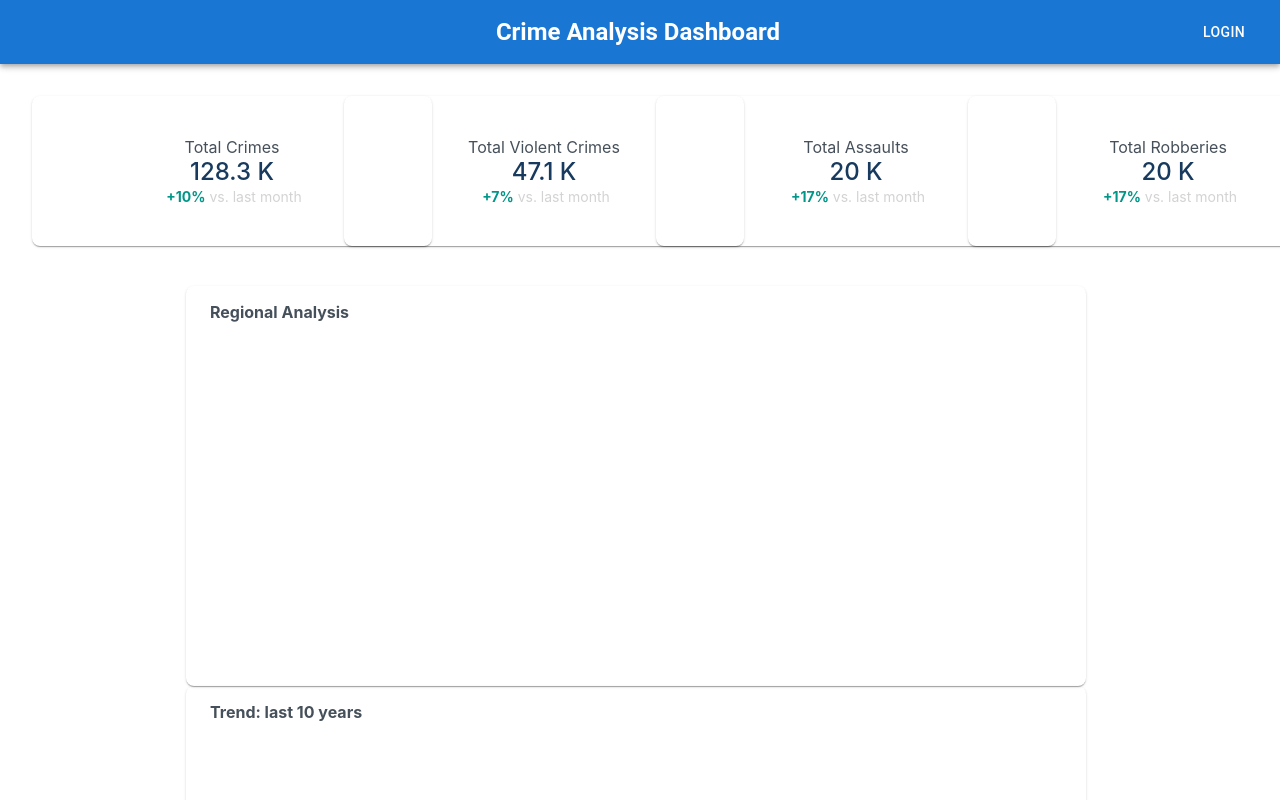
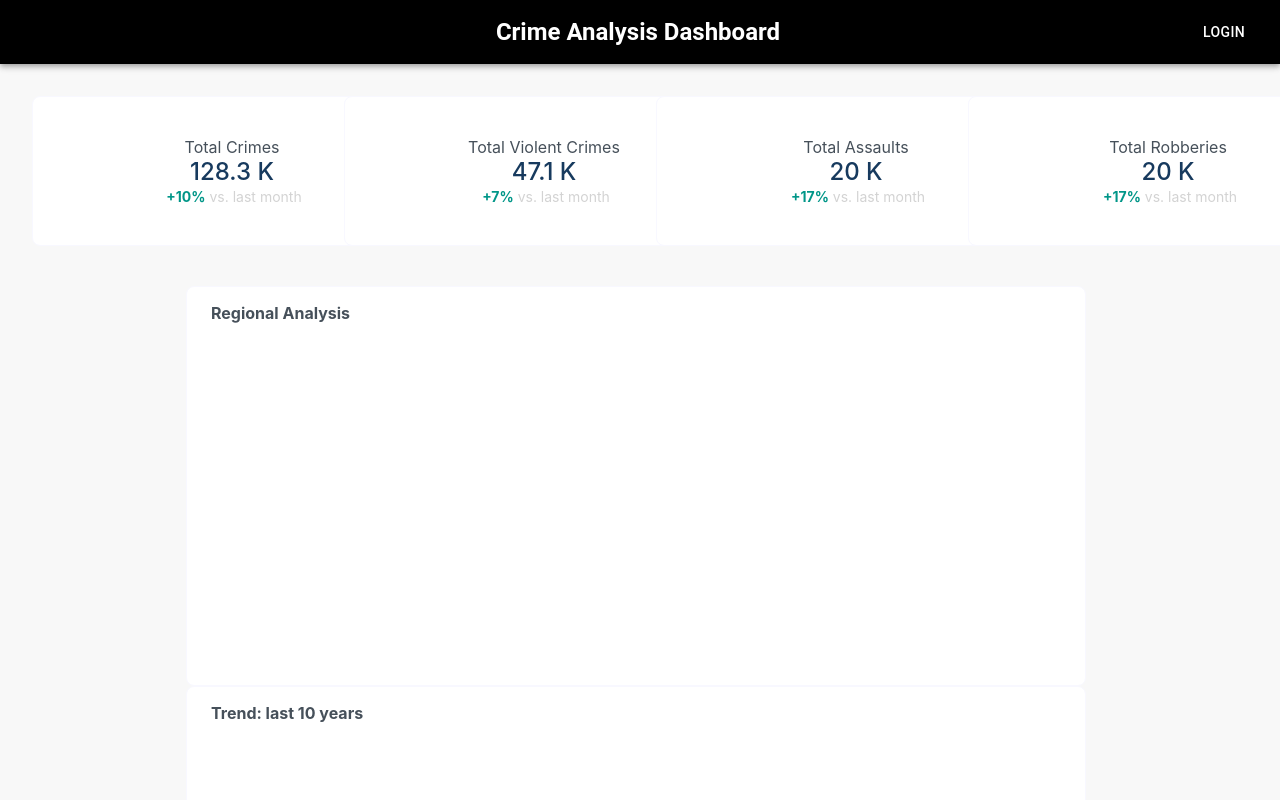
Before and after one commit to manitrana/manitrana.github.io, a React (Create React App) app: page / in a window 1280 px wide. Shown: the top 800 px of the page. Built offline with nearby package versions, Linux system fonts and the light colour scheme.

Commit message:
styling updates

```diff
--- a/src/App.css
+++ b/src/App.css
@@ -1,3 +1,8 @@
+/*Custom background color*/
+body {
+  background-color: rgb(248, 248, 248);
+}
+
 .App {
   text-align: center;
 }
--- a/src/App.js
+++ b/src/App.js
@@ -13,11 +13,6 @@ import MenuIcon from '@mui/material/MenuItem';
 import { ThemeProvider, createTheme } from '@mui/material/styles';
 import CssBaseline from '@mui/material/CssBaseline';
 
-const darkTheme = createTheme({
-  palette: {
-    mode: 'dark',
-  },
-});
 
 function App() {
   return (
@@ -26,19 +21,8 @@ function App() {
       {
       /* Nav Bar element */
       }
-
-        {/* Dark Mode Theme code */}
-
-        {/*
-        <ThemeProvider theme={darkTheme}>
-          <CssBaseline />
-          <main>This app is using the dark mode</main>
-        </ThemeProvider>
-        */}
-
-
         {/* NAVBAR */}
-        <AppBar position="static">
+      <AppBar position="static" sx={{bgcolor: 'black'}}>
         <Toolbar>
           <IconButton size="large" edge="start" color="inherit" aria-label="menu" sx={{ mr: 2 }}>
             <MenuIcon/>
@@ -57,7 +41,7 @@ function App() {
 
         {/* Total Crimes High-Level Widget */}
         <Grid item xs={3}>
-          <Container sx={{display: 'flex', justifyContent: 'center', alignItems: 'center', bgcolor: 'spacegray', boxShadow: 1, borderRadius: 2, p: 2, width: '400px', height: '150px'}}>
+          <Container sx={{display: 'flex', justifyContent: 'center', alignItems: 'center', bgcolor: 'white', border: '1px solid ghostwhite', borderRadius: 2, p: 2, width: '400px', height: '150px'}}>
             <Box sx={{alignItems: 'center'}}>
               <Box sx={{ color: '#46505A' }}>Total Crimes</Box>
               <Box sx={{color: '#173A5E', fontSize: 24, fontWeight: 'medium' }}>128.3 K</Box>
@@ -69,7 +53,7 @@ function App() {
 
         {/* Violent Crimes High-Level Widget */}
         <Grid item xs={3}>
-          <Container sx={{display: 'flex', justifyContent: 'center', alignItems: 'center', bgcolor: 'spacegray', boxShadow: 1, borderRadius: 2, p: 2, width: '400px', height: '150px'}}>
+          <Container sx={{display: 'flex', justifyContent: 'center', alignItems: 'center', bgcolor: 'white', border: '1px solid ghostwhite', borderRadius: 2, p: 2, width: '400px', height: '150px'}}>
             <Box sx={{alignItems: 'center'}}>
               <Box sx={{ color: '#46505A' }}>Total Violent Crimes</Box>
               <Box sx={{ color: '#173A5E', fontSize: 24, fontWeight: 'medium' }}>47.1 K</Box>
@@ -81,7 +65,7 @@ function App() {
 
         {/* Assaults High-Level Widget */}
         <Grid item xs={3}>
-          <Container sx={{display: 'flex', justifyContent: 'center', alignItems: 'center', bgcolor: 'spacegray', boxShadow: 1, borderRadius: 2, p: 2, width: '400px', height: '150px'}}>
+          <Container sx={{display: 'flex', justifyContent: 'center', alignItems: 'center', bgcolor: 'white', border: '1px solid ghostwhite', borderRadius: 2, p: 2, width: '400px', height: '150px'}}>
             <Box sx={{alignItems: 'center'}}>
               <Box sx={{ color: '#46505A' }}>Total Assaults</Box>
               <Box sx={{ color: '#173A5E', fontSize: 24, fontWeight: 'medium' }}>20 K</Box>
@@ -93,7 +77,7 @@ function App() {
 
         {/* Robberies High-Level Widget */}
         <Grid item xs={3}>
-          <Container sx={{display: 'flex', justifyContent: 'center',alignItems: 'center', bgcolor: 'spacegray', boxShadow: 1, borderRadius: 2, p: 2, width: '400px', height: '150px'}}>
+          <Container sx={{display: 'flex', justifyContent: 'center',alignItems: 'center', bgcolor: 'white', border: '1px solid ghostwhite', borderRadius: 2, p: 2, width: '400px', height: '150px'}}>
             <Box sx={{alignItems: 'center'}}>
               <Box sx={{ color: '#46505A' }}>Total Robberies</Box>
               <Box sx={{ color: '#173A5E', fontSize: 24, fontWeight: 'medium' }}>20 K</Box>
@@ -107,11 +91,11 @@ function App() {
 
       {/* Interactive Data Charts */}
       <Grid container spacing={1} padding="2vh">
-        <Container sx={{bgcolor: 'spacegray', boxShadow: 1, borderRadius: 2, p: 2, width: '900px', height: '400px'}}>
+        <Container sx={{bgcolor: 'white', border: '1px solid ghostwhite', borderRadius: 2, p: 2, width: '900px', height: '400px'}}>
           <Box sx={{display: 'flex', justifyContent: 'flex-start', fontWeight: 'bold', color: '#46505A' }}>Regional Analysis</Box>
         </Container>
 
-        <Container sx={{bgcolor: 'spacegray', boxShadow: 1, borderRadius: 2, p: 2, width: '900px', height: '400px'}}>
+        <Container sx={{bgcolor: 'white', border: '1px solid ghostwhite', borderRadius: 2, p: 2, width: '900px', height: '400px'}}>
           <Box sx={{ display: 'flex', justifyContent: 'flex-start', fontWeight: 'bold', color: '#46505A' }}>Trend: last 10 years</Box>
         </Container>
       </Grid>
```
Lines whose indentation alone changed are shown as unchanged.
